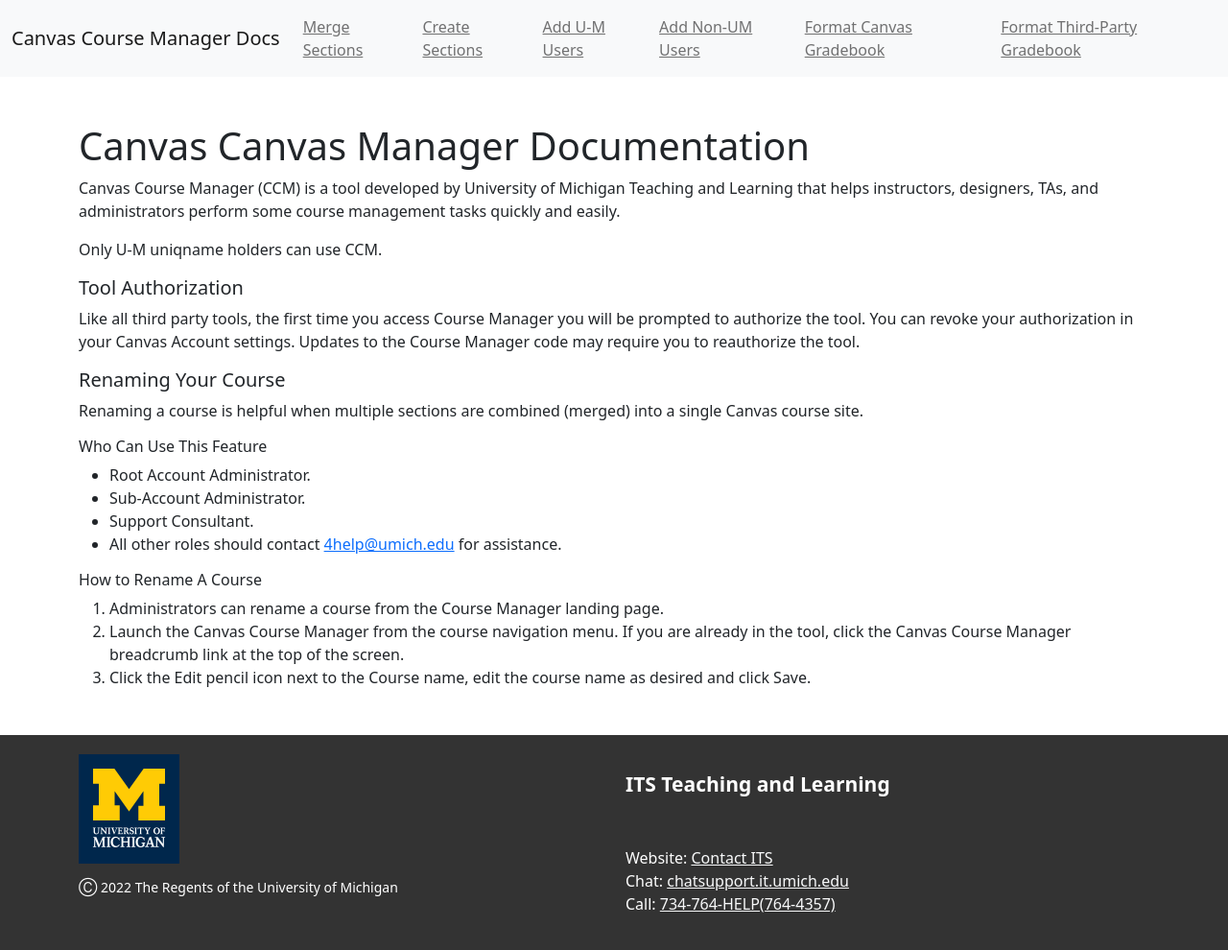
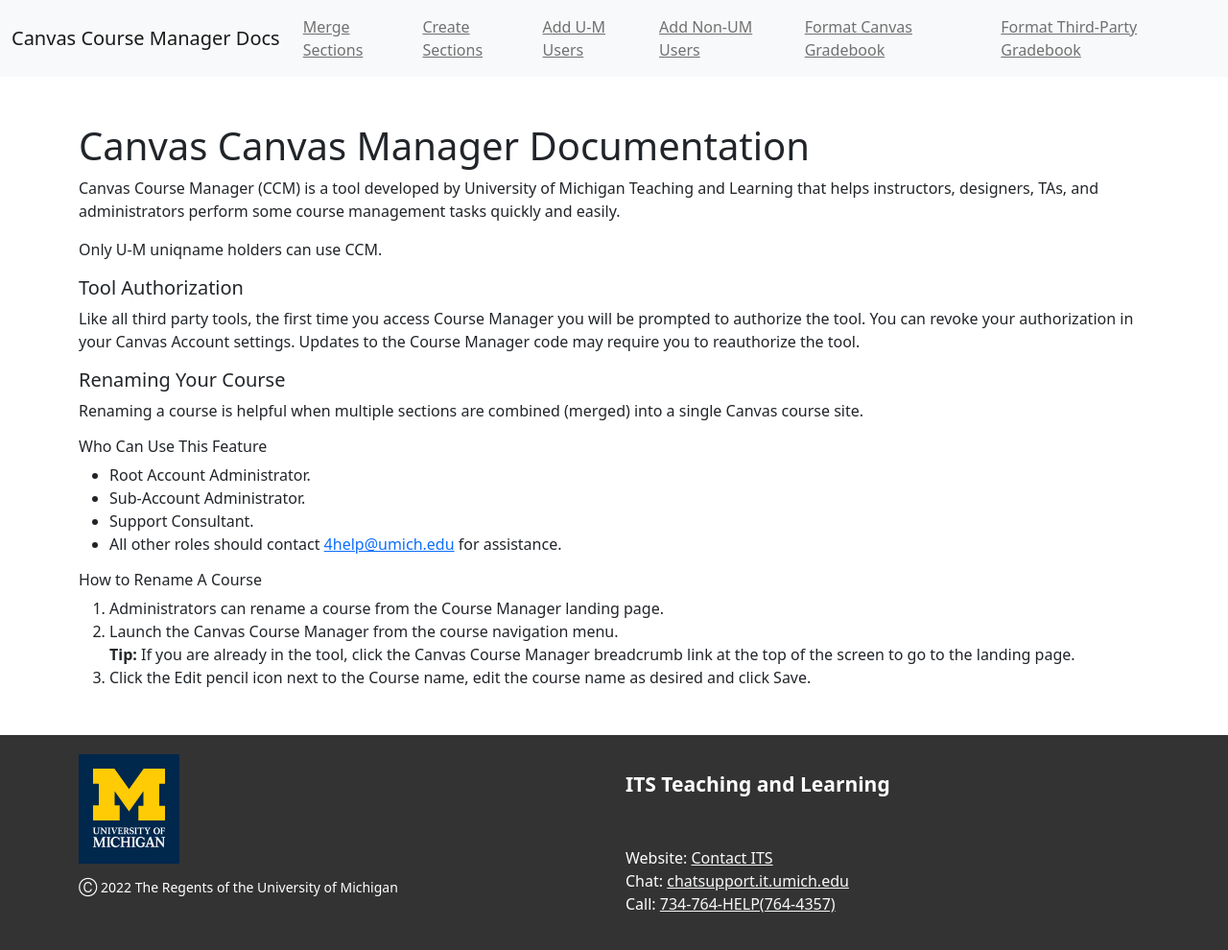
Before and after one commit to tl-its-umich-edu/canvas-course-manager-next, a Jekyll site: the page built from docs/index.html, in a window 1280 px wide. Shown: the whole page at 96% size. Built offline with Jekyll 4.4.1, drawn with Linux system fonts in a browser that asks for light colours.

Commit message:
Update docs/index.html
Co-authored-by: melindakraft <makraft@umich.edu>

```diff
--- a/docs/index.html
+++ b/docs/index.html
@@ -22,6 +22,6 @@
 <h3 class="h6">How to Rename A Course</h3>
 <ol>
   <li>Administrators can rename a course from the Course Manager landing page.</li>
-  <li>Launch the Canvas Course Manager from the course navigation menu. If you are already in the tool, click the Canvas Course Manager breadcrumb link at the top of the screen.</li>
+  <li>Launch the Canvas Course Manager from the course navigation menu. <br><b>Tip: </b>If you are already in the tool, click the Canvas Course Manager breadcrumb link at the top of the screen to go to the landing page.</li>
   <li>Click the Edit pencil icon next to the Course name, edit the course name as desired and click Save.</li>
 </ol>
```
